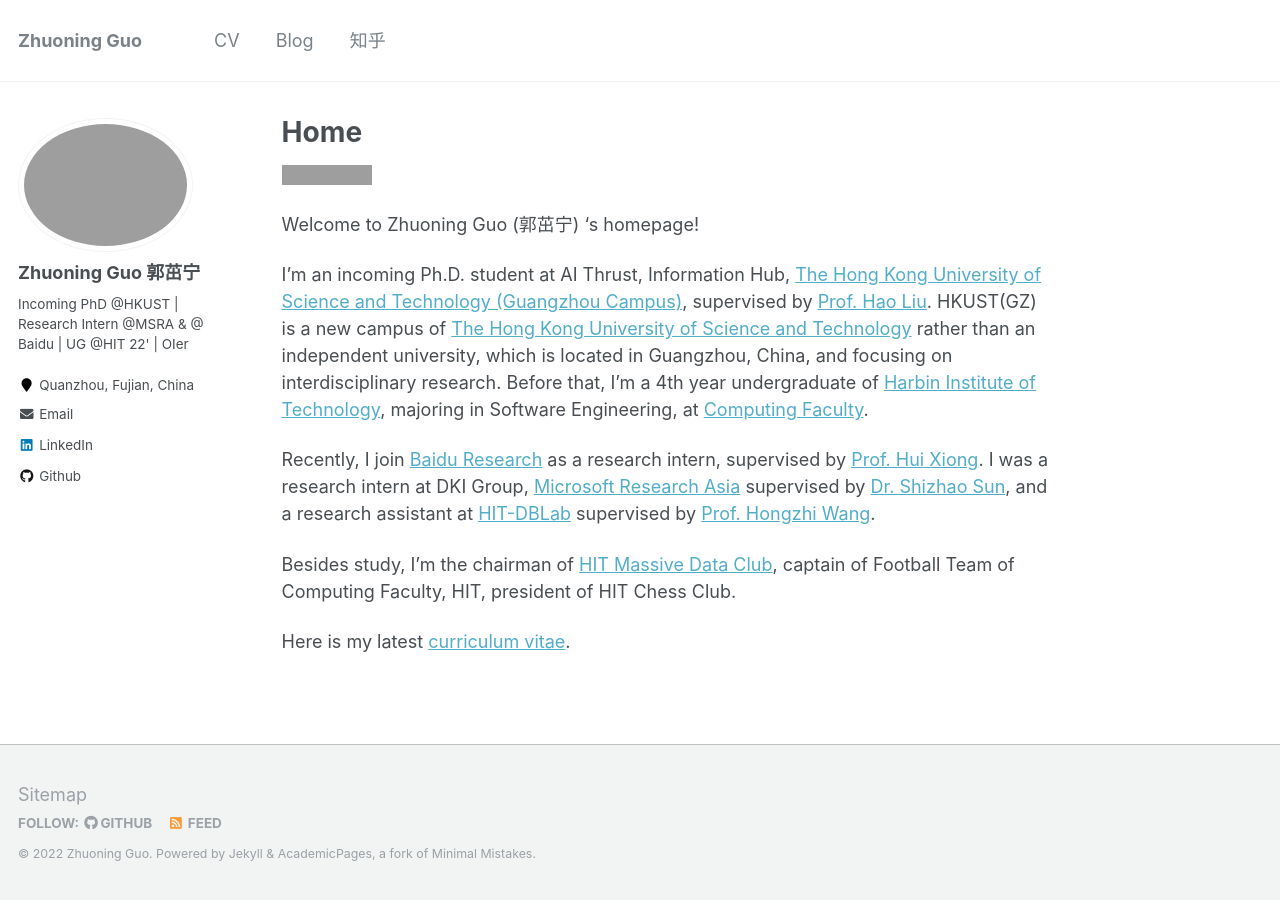
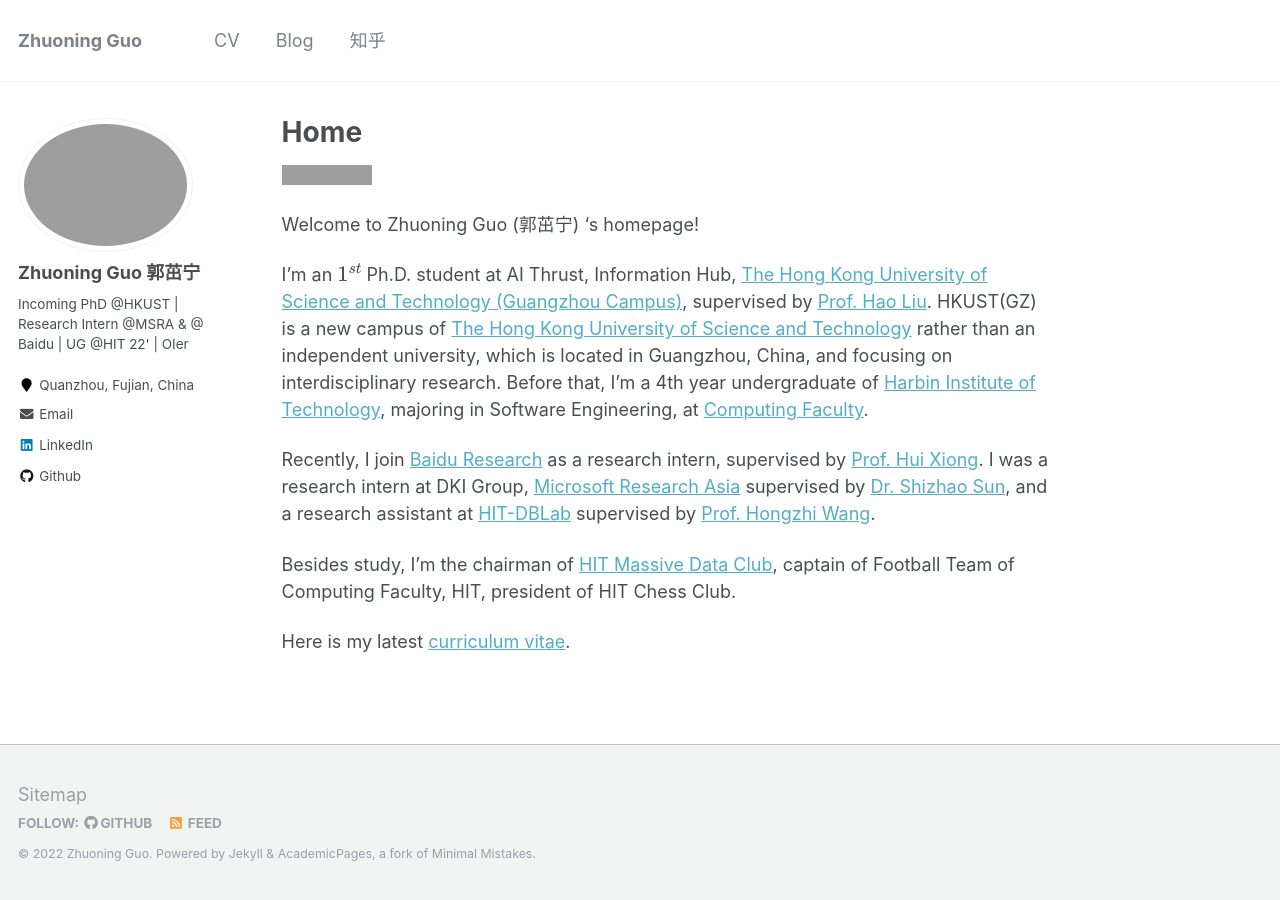
Before and after one commit to gzn00417/gzn00417.github.io, a Jekyll site: the page built from _pages/about.md, in a window 1280 px wide. Built offline with Jekyll 4.4.1, drawn with Linux system fonts in a browser that asks for light colours; formulas are drawn with MathJax 3; grey boxes are pictures that could not be loaded.

Commit message:
update email and education

```diff
--- a/_pages/about.md
+++ b/_pages/about.md
@@ -12,7 +12,7 @@ redirect_from:
 
 Welcome to Zhuoning Guo (郭茁宁) 's homepage!
 
-I'm an incoming Ph.D. student at AI Thrust, Information Hub, [The Hong Kong University of Science and Technology (Guangzhou Campus)](https://hkust-gz.edu.cn/), supervised by [Prof. Hao Liu](https://raymondhliu.github.io/). HKUST(GZ) is a new campus of [The Hong Kong University of Science and Technology](https://hkust.edu.hk/) rather than an independent university, which is located in Guangzhou, China, and focusing on interdisciplinary research. Before that, I’m a 4th year undergraduate of [Harbin Institute of Technology](http://www.hit.edu.cn/), majoring in Software Engineering, at [Computing Faculty](http://cs.hit.edu.cn/).
+I'm an $1^{st}$ Ph.D. student at AI Thrust, Information Hub, [The Hong Kong University of Science and Technology (Guangzhou Campus)](https://hkust-gz.edu.cn/), supervised by [Prof. Hao Liu](https://raymondhliu.github.io/). HKUST(GZ) is a new campus of [The Hong Kong University of Science and Technology](https://hkust.edu.hk/) rather than an independent university, which is located in Guangzhou, China, and focusing on interdisciplinary research. Before that, I’m a 4th year undergraduate of [Harbin Institute of Technology](http://www.hit.edu.cn/), majoring in Software Engineering, at [Computing Faculty](http://cs.hit.edu.cn/).
 
  Recently, I join [Baidu Research](http://research.baidu.com/) as a research intern, supervised by [Prof. Hui Xiong](http://datamining.rutgers.edu/). I was a research intern at DKI Group, [Microsoft Research Asia](https://www.msra.cn/) supervised by [Dr. Shizhao Sun](https://www.linkedin.com/in/%E8%AF%97%E6%98%AD-%E5%AD%99-771b42141/), and a research assistant at [HIT-DBLab](http://cs.hit.edu.cn/2018/1126/c11289a218419/page.htm) supervised by [Prof. Hongzhi Wang](http://homepage.hit.edu.cn/wang).
 
```
